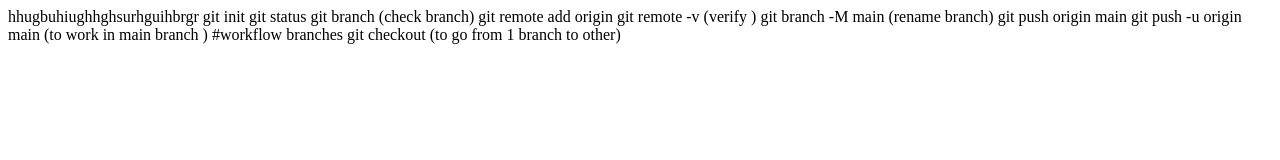
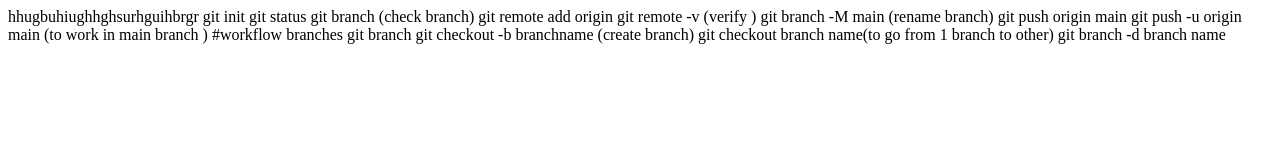
Before and after one commit to paritoshkhanwe30/localrepo, a plain HTML site: page index.html in a window 1280 px wide. Drawn offline with Linux system fonts and the light colour scheme.

Commit message:
git commands

```diff
--- a/index.html
+++ b/index.html
@@ -11,8 +11,10 @@
 
     #workflow
     branches
-
-    git checkout (to go from 1 branch to other)
+    git branch
+    git checkout -b branchname (create branch)
+    git checkout branch name(to go from 1 branch to other)
+    git branch -d branch name
 
 
 
```
